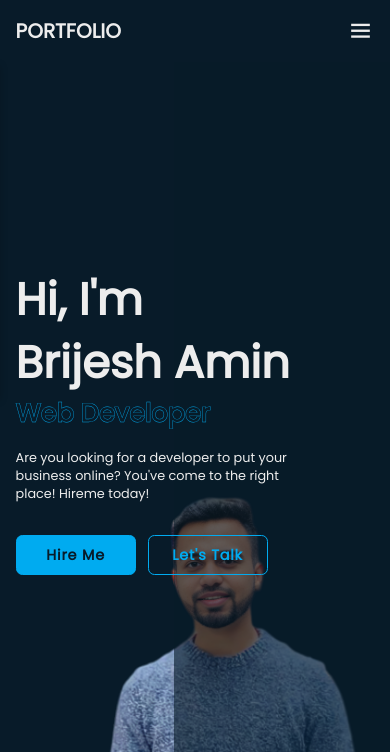
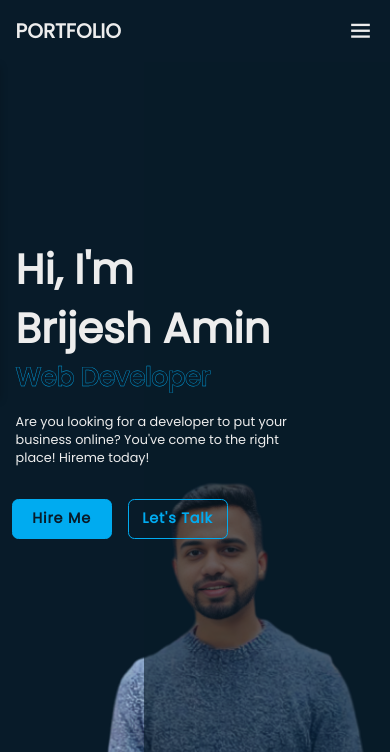
Before and after one commit to brijeshamin25/MyPortfolio, a plain HTML site: page index.html in a window 390 px wide. Shown: the top 752 px of the page. Drawn offline with nearby package versions, Linux system fonts and the light colour scheme.

Commit message:
Responsive 462px design completed

```diff
--- a/style.css
+++ b/style.css
@@ -992,3 +992,44 @@ span{
     margin-left: -1.5rem;
   }
 }
+
+@media (max-width: 462px){
+  .home-content h1{
+    font-size: 5.2rem;
+  }
+
+  .education{
+    padding: 10rem 4% 5rem 5%;
+  }
+
+  .contact form .input-box .input-field{
+    width: 100%;
+  }
+
+  .footer{
+    flex-direction: column-reverse;
+  }
+
+  .footer p{
+    margin-top: 2rem;
+  }
+
+  .home{
+    background-size: 50rem;
+    background-position: bottom right -30px;
+  }
+
+  .home .home-content{
+    margin-top: -8rem;
+  }
+
+  .btn-box{
+    gap: 2rem;
+    width: 27rem;
+    margin-left: -.5rem;
+  }
+
+  .home-image-hover{
+    width: 63%;
+  }
+}
```
